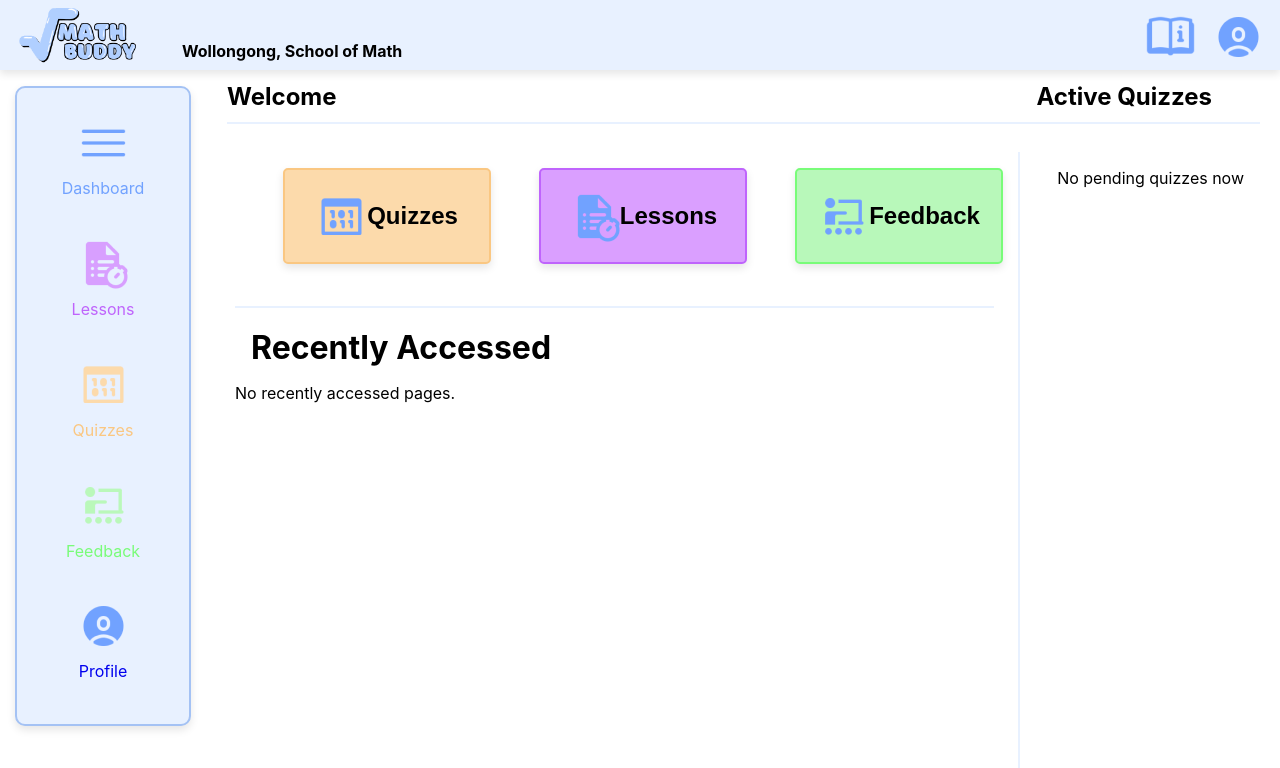
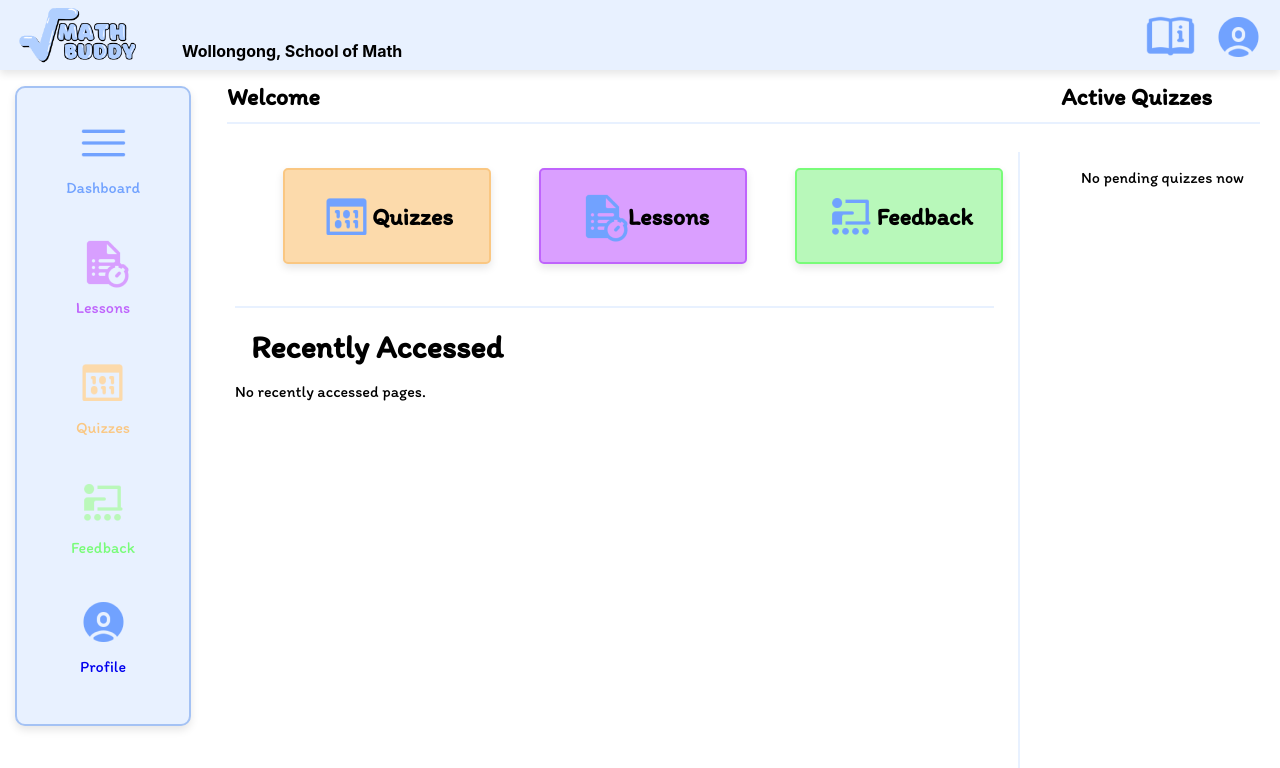
Before and after one commit to Hankchiefz/math-buddy, a React (Create React App) app: page /studenthome in a window 1280 px wide. Shown: the top 768 px of the page. Built offline with nearby package versions, Linux system fonts and the light colour scheme.

Commit message:
Font changes

```diff
--- a/src/Components/objects/StudentSNav.css
+++ b/src/Components/objects/StudentSNav.css
@@ -1,4 +1,5 @@
 .student-sidebar {
+  font-family: 'itim', cursive;
   background-color: #E8F1FF;
   width: 11rem;
   height: 40rem;
--- a/src/Components/studentstyle/StudentHome.css
+++ b/src/Components/studentstyle/StudentHome.css
@@ -12,6 +12,7 @@
   }
 
   .SHmain-content {
+    font-family: 'itim', cursive;
     flex: 1;
     padding: 20px;
     margin-left: 1rem; /* Adjust this value to provide space for the sidebar */
@@ -93,6 +94,7 @@
 
 
   .SHB {
+    font-family: 'itim', cursive;
     font-weight: 700;
     font-size: 2rem;
     display: flex;
```
